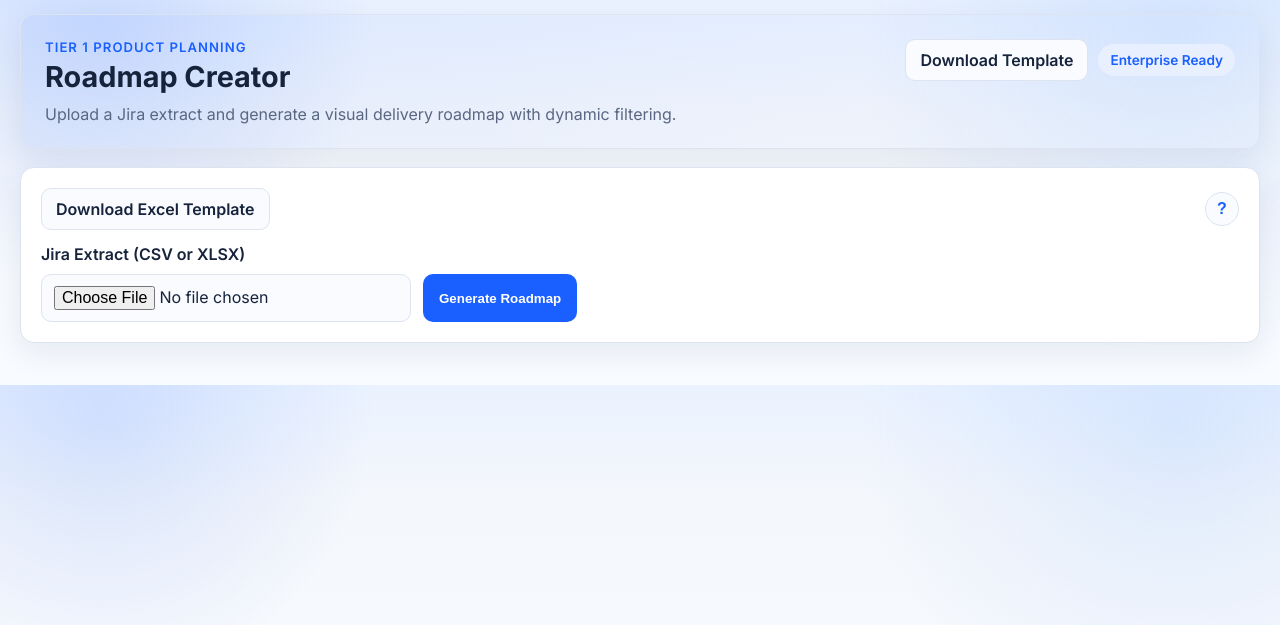
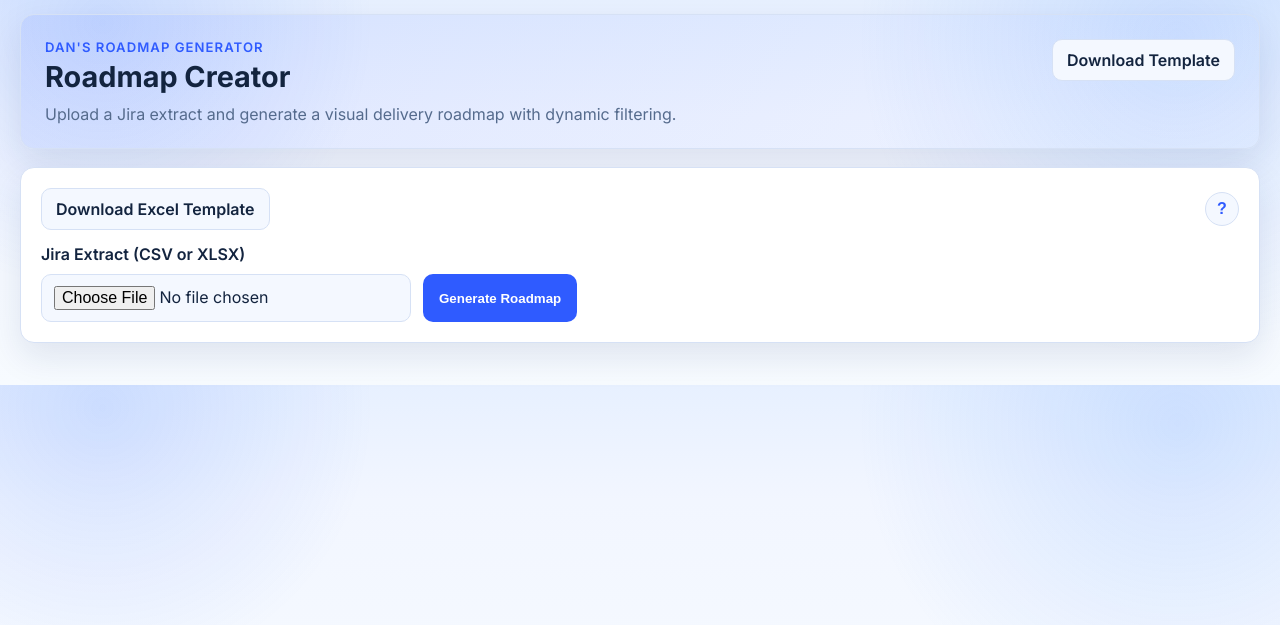
Before and after one commit to danalderslade/Roadmap_Creator-, a FastAPI app: page / in a window 1280 px wide. Shown: the top 625 px of the page. Run offline with FastAPI, Linux system fonts and the light colour scheme.

Commit message:
Refine roadmap UI branding, grouping, and color palette

```diff
--- a/app/static/style.css
+++ b/app/static/style.css
@@ -1,14 +1,14 @@
 :root {
-  --bg: #f4f7fb;
+  --bg: #f2f6ff;
   --surface: #ffffff;
-  --surface-soft: #f9fbff;
-  --text: #16233b;
-  --muted: #5a6782;
-  --primary: #1a5fff;
-  --primary-soft: #e8efff;
-  --border: #dde4f0;
+  --surface-soft: #f4f8ff;
+  --text: #13243f;
+  --muted: #556b8d;
+  --primary: #2f5bff;
+  --primary-soft: #e5ecff;
+  --border: #d6e1f5;
   --radius: 14px;
-  --shadow: 0 10px 30px rgba(26, 51, 102, 0.08);
+  --shadow: 0 14px 34px rgba(18, 43, 95, 0.10);
 }
 
 * {
@@ -20,8 +20,8 @@ body {
   font-family: 'Inter', sans-serif;
   background:
     radial-gradient(circle at 8% 6%, rgba(26, 95, 255, 0.14), transparent 22%),
-    radial-gradient(circle at 92% 10%, rgba(102, 161, 255, 0.16), transparent 26%),
-    linear-gradient(180deg, #eaf2ff 0%, var(--bg) 30%, #f8fbff 100%);
+    radial-gradient(circle at 92% 10%, rgba(74, 145, 255, 0.18), transparent 26%),
+    linear-gradient(180deg, #e7f0ff 0%, var(--bg) 30%, #f7fbff 100%);
   color: var(--text);
 }
 
@@ -45,7 +45,7 @@ body {
   align-items: flex-start;
   justify-content: space-between;
   gap: 20px;
-  background: linear-gradient(135deg, rgba(26, 95, 255, 0.07), rgba(26, 95, 255, 0.01));
+  background: linear-gradient(135deg, rgba(47, 91, 255, 0.10), rgba(47, 91, 255, 0.02));
 }
 
 .topbar-actions {
@@ -71,16 +71,6 @@ body {
 .muted {
   color: var(--muted);
   margin: 0;
-}
-
-.badge {
-  background: var(--primary-soft);
-  color: var(--primary);
-  padding: 8px 12px;
-  border-radius: 999px;
-  font-weight: 600;
-  font-size: 0.85rem;
-  white-space: nowrap;
 }
 
 .upload-card {
@@ -301,7 +291,7 @@ input[type="file"] {
   overflow: auto;
   border: 1px solid var(--border);
   border-radius: 10px;
-  background: linear-gradient(180deg, #fbfdff 0%, #f5f9ff 100%);
+  background: linear-gradient(180deg, #fbfdff 0%, #f0f6ff 100%);
 }
 
 .timeline-grid {
@@ -352,15 +342,15 @@ input[type="file"] {
 }
 
 .timeline-year-cell {
-  background: #eaf2ff;
-  color: #17386e;
+  background: #dfeaff;
+  color: #14376f;
   font-weight: 700;
   text-align: center;
 }
 
 .timeline-quarter-cell {
-  background: #f0f6ff;
-  color: #29508f;
+  background: #eaf2ff;
+  color: #224983;
   font-weight: 600;
   text-align: center;
   font-size: 0.85rem;
--- a/app/templates/index.html
+++ b/app/templates/index.html
@@ -13,13 +13,12 @@
   <div class="page-shell">
     <header class="topbar card">
       <div>
-        <p class="eyebrow">Tier 1 Product Planning</p>
+        <p class="eyebrow">Dan's Roadmap Generator</p>
         <h1>Roadmap Creator</h1>
         <p class="muted">Upload a Jira extract and generate a visual delivery roadmap with dynamic filtering.</p>
       </div>
       <div class="topbar-actions">
         <a class="btn-secondary topbar-download" href="/api/template" download>Download Template</a>
-        <div class="badge">Enterprise Ready</div>
       </div>
     </header>
 
@@ -431,11 +430,11 @@
     function buildLanes(rows) {
       const lanes = new Map();
       rows.forEach((row) => {
-        const laneKey = `${row.system}||${row.region}`;
+        const laneKey = `${row.application}||${row.region}`;
         if (!lanes.has(laneKey)) {
           lanes.set(laneKey, {
             key: laneKey,
-            system: row.system,
+            application: row.application,
             region: row.region,
             items: []
           });
@@ -443,7 +442,7 @@
         lanes.get(laneKey).items.push(row);
       });
 
-      return Array.from(lanes.values()).sort((a, b) => a.system.localeCompare(b.system) || a.region.localeCompare(b.region));
+      return Array.from(lanes.values()).sort((a, b) => a.application.localeCompare(b.application) || a.region.localeCompare(b.region));
     }
 
     function renderRoadmap(rows, activeFilters) {
@@ -508,7 +507,7 @@
       lanes.forEach((lane) => {
         const laneLabel = document.createElement('div');
         laneLabel.className = 'lane-label';
-        laneLabel.innerHTML = `<strong>${safeValue(lane.system)}</strong><span>${safeValue(lane.region)}</span>`;
+        laneLabel.innerHTML = `<strong>${safeValue(lane.application)}</strong><span>${safeValue(lane.region)}</span>`;
         grid.appendChild(laneLabel);
 
         periods.forEach((period) => {
@@ -539,7 +538,7 @@
     }
 
     function renderKpis(rows) {
-      const swimlanes = new Set(rows.map((r) => `${r.system}||${r.region}`));
+      const swimlanes = new Set(rows.map((r) => `${r.application}||${r.region}`));
       const quarters = new Set(rows.map((r) => r.quarter));
       const years = new Set(rows.map((r) => r.year));
 
```
